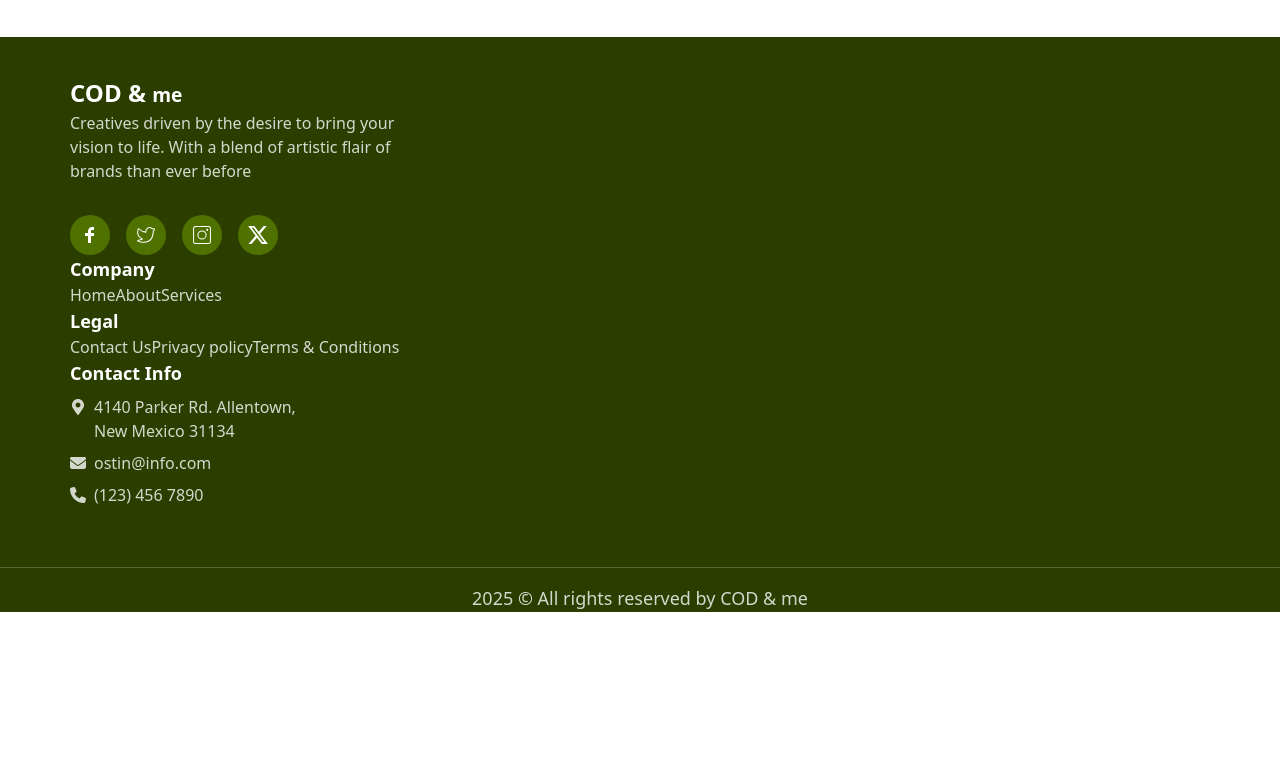
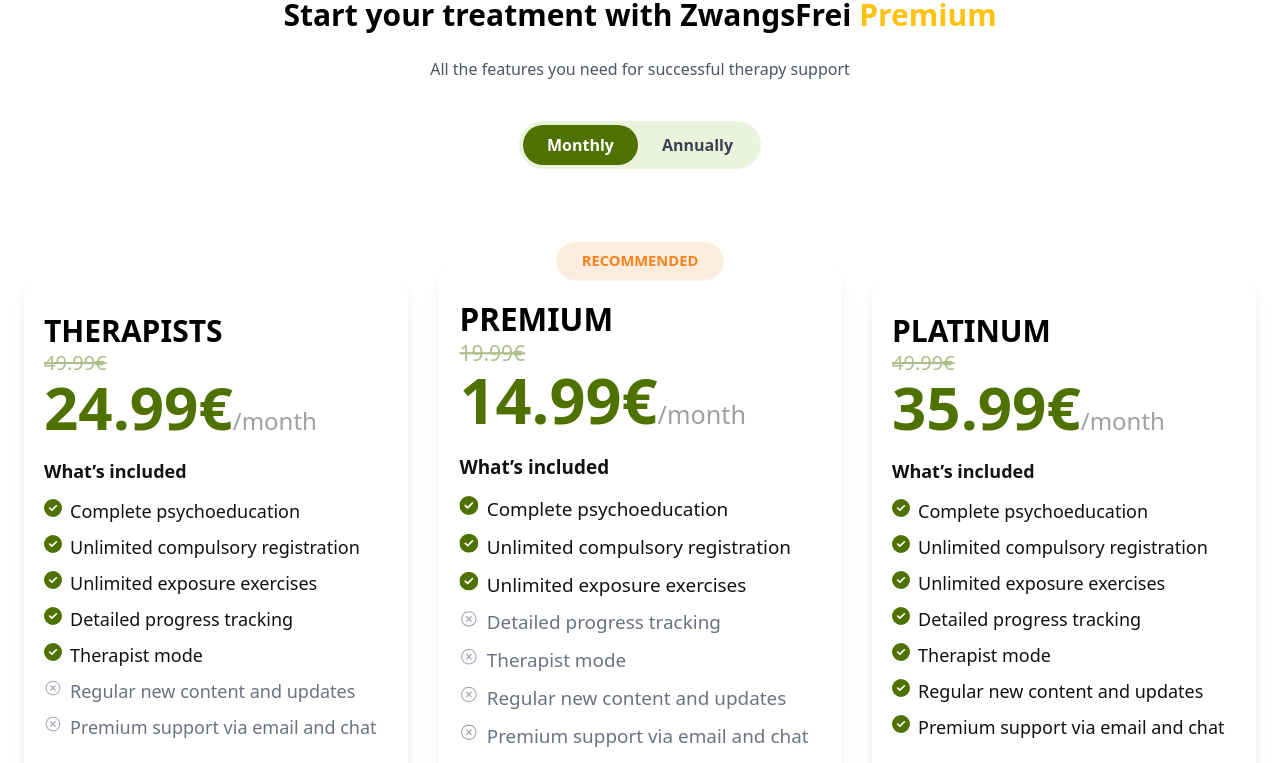
Before and after one commit to zahidulWD/Mental-health-awareness, a React (Vite) app: page / in a window 1280 px wide. Shown: the part 3680-4443 px from the top of the page. Before the commit the page ends 4292 px from the top, so only its background shows below. Built offline with nearby package versions, Linux system fonts and the light colour scheme.

Commit message:
Premium prices section complete

```diff
--- /dev/null
+++ b/public/premium.json
@@ -0,0 +1,97 @@
+{
+  "monthly": [
+    {
+      "title": "THERAPISTS",
+      "price": "24.99€",
+      "oldPrice": "49.99€",
+      "color": "#4F7100",
+      "features": [
+        "Complete psychoeducation",
+        "Unlimited compulsory registration",
+        "Unlimited exposure exercises",
+        "Detailed progress tracking",
+        "Therapist mode"
+      ],
+      "unavailable": [
+        "Regular new content and updates",
+        "Premium support via email and chat"
+      ]
+    },
+    {
+      "title": "PREMIUM",
+      "price": "14.99€",
+      "oldPrice": "19.99€",
+      "color": "#4F7100",
+      "highlight": true,
+      "features": [
+        "Complete psychoeducation",
+        "Unlimited compulsory registration",
+        "Unlimited exposure exercises"
+      ],
+      "unavailable": [
+        "Detailed progress tracking",
+        "Therapist mode",
+        "Regular new content and updates",
+        "Premium support via email and chat"
+      ]
+    },
+    {
+      "title": "PLATINUM",
+      "price": "35.99€",
+      "oldPrice": "49.99€",
+      "color": "#4F7100",
+      "features": [
+        "Complete psychoeducation",
+        "Unlimited compulsory registration",
+        "Unlimited exposure exercises",
+        "Detailed progress tracking",
+        "Therapist mode",
+        "Regular new content and updates",
+        "Premium support via email and chat"
+      ]
+    }
+  ],
+  "annually": [
+    {
+      "title": "THERAPISTS",
+      "price": "249.99€",
+      "oldPrice": "299.99€",
+      "color": "#3E5A00",
+      "features": [
+        "All Monthly benefits",
+        "12-month full access",
+        "Extra therapist tools & reports",
+        "Exclusive therapist dashboard"
+      ],
+      "unavailable": ["Priority 1-on-1 support"]
+    },
+    {
+      "title": "PREMIUM",
+      "price": "159.99€",
+      "oldPrice": "219.99€",
+      "color": "#3E5A00",
+      "highlight": true,
+      "features": [
+        "All Monthly benefits",
+        "12-month unlimited access",
+        "Access to all therapy modules",
+        "Exclusive community group",
+        "Regular content updates"
+      ],
+      "unavailable": ["Therapist dashboard access"]
+    },
+    {
+      "title": "PLATINUM",
+      "price": "299.99€",
+      "oldPrice": "399.99€",
+      "color": "#3E5A00",
+      "features": [
+        "All Premium features",
+        "Lifetime access (one-time payment)",
+        "Unlimited therapy sessions",
+        "1-on-1 Therapist Support",
+        "Priority email & chat support"
+      ]
+    }
+  ]
+}
--- a/src/index.css
+++ b/src/index.css
@@ -8,7 +8,16 @@
   .container-custom {
     @apply sm:max-w-[540px] md:max-w-[720px] lg:max-w-[960px] xl:max-w-[1220px] 2xl:max-w-[1340px] 3xl:max-w-[1520px] mx-auto px-5;
   }
+  .custon-swiper .swiper-pagination .swiper-pagination-bullet.swiper-pagination-bullet-active {
+    @apply !bg-[#FFC20F]
+  }
+
+
+
 }
+
+
+
 
 
 
--- a/src/main.jsx
+++ b/src/main.jsx
@@ -8,9 +8,9 @@
 
 import MainLayout from './layout/MainLayout.jsx';
 import Home from './pages/Home.jsx';
-import Prices from './pages/Prices.jsx';
 import Features from './pages/Features.jsx';
 import Contact from './pages/Contact.jsx';
+import PremiumSection from './pages/PremiumSection.jsx';
 const router = createBrowserRouter([
   {
     path: "/",
@@ -22,7 +22,7 @@
       },
        {
         path: "/prices",
-        element: <Prices></Prices>,
+        element: <PremiumSection></PremiumSection>,
       },
        {
         path: "/features",
--- a/src/pages/CustomersSaying.jsx
+++ b/src/pages/CustomersSaying.jsx
@@ -19,8 +19,8 @@
     <div className="py-10 bg-base-100 overflow-hidden">
       {/* Title */}
       <div className="support-content text-center mt-10 lg:mt-20">
-        <h1 className="text-xl lg:text-4xl font-bold">
-          What are Our Customers Saying
+        <h1 className="text-xl lg:text-4xl font-bold text-[#FA7054]">
+          What are Our <span className="text-[#4F7100]">Customers Saying</span>
         </h1>
         <p className="py-2 px-5 lg:py-6 max-w-2xl mx-auto text-center text-gray-600">
           Testimonials from people who manage their obsessive-compulsive
@@ -45,7 +45,7 @@
           768: { slidesPerView: 2 },
           1024: { slidesPerView: 3 },
         }}
-        className="max-w-6xl mx-auto mt-10 px-4"
+        className="custon-swiper max-w-6xl mx-auto mt-10 px-4 !pb-14"
       >
         {testimonials.map((item) => (
           <SwiperSlide key={item.id}>
--- a/src/pages/Home.jsx
+++ b/src/pages/Home.jsx
@@ -2,6 +2,7 @@
 import Hero from '../components/Hero';
 import Contact from './Contact';
 import CustomersSaying from './CustomersSaying';
+import PremiumSection from './PremiumSection';
 import ReadyToSection from './ReadyToSection';
 import Supports from './Supports';
 
@@ -11,6 +12,7 @@
             <Hero></Hero>
             <Supports></Supports>
             <CustomersSaying></CustomersSaying>
+            <PremiumSection></PremiumSection>
             {/* <ReadyToSection></ReadyToSection> */}
             {/* <Contact></Contact> */}
         </div>
--- /dev/null
+++ b/src/pages/PremiumSection.jsx
@@ -0,0 +1,143 @@
+import React, { useState, useEffect } from "react";
+import { FaLongArrowAltRight } from "react-icons/fa";
+import { FaCircleCheck } from "react-icons/fa6";
+import { IoIosCloseCircleOutline } from "react-icons/io";
+
+const PremiumSection = () => {
+  const [activeTab, setActiveTab] = useState("monthly");
+  const [data, setData] = useState({ monthly: [], annually: [] });
+  const [loading, setLoading] = useState(true);
+
+  // ✅ Fetch data from JSON
+  useEffect(() => {
+    fetch("/premium.json")
+      .then((res) => res.json())
+      .then((json) => {
+        setData(json);
+        setLoading(false);
+      })
+      .catch((err) => console.error("Error loading data:", err));
+  }, []);
+
+  if (loading) {
+    return <p className="text-center py-20 text-gray-500">Loading plans...</p>;
+  }
+
+  return (
+    <div className="py-4 bg-base-100">
+      <div className="container mx-auto px-4">
+        {/* Title */}
+        <div className="text-center mb-10 mt-4 lg:mt-20">
+          <h1 className="text-2xl lg:text-3xl font-bold text-center">
+            Start your treatment with ZwangsFrei{" "}
+            <span className="text-[#FFC20F]">Premium</span>
+          </h1>
+          <p className="py-2 px-5 lg:py-6 max-w-2xl mx-auto text-gray-600 text-center">
+            All the features you need for successful therapy support
+          </p>
+
+          {/* Tab Buttons */}
+          <div className="inline-flex bg-[#ECF3DD] p-1 rounded-full mt-4">
+            <button
+              onClick={() => setActiveTab("monthly")}
+              className={`px-6 py-2 rounded-full font-semibold transition-all duration-300 ${
+                activeTab === "monthly"
+                  ? "bg-[#4F7100] text-white"
+                  : "text-gray-700 hover:bg-gray-300"
+              }`}
+            >
+              Monthly
+            </button>
+            <button
+              onClick={() => setActiveTab("annually")}
+              className={`px-6 py-2 rounded-full font-semibold transition-all duration-300 ${
+                activeTab === "annually"
+                  ? "bg-[#4F7100] text-white"
+                  : "text-gray-700 hover:bg-gray-300"
+              }`}
+            >
+              Annually
+            </button>
+          </div>
+        </div>
+
+        {/* Cards Section */}
+        <div className="grid gap-6 sm:grid-cols-1 md:grid-cols-2 lg:grid-cols-3 justify-items-center">
+          {data[activeTab].map((plan, index) => (
+            <Card key={index} {...plan} activeTab={activeTab} />
+          ))}
+        </div>
+      </div>
+    </div>
+  );
+};
+
+// Card Component
+const Card = ({
+  title,
+  price,
+  oldPrice,
+  color,
+  features,
+  unavailable,
+  highlight,
+  activeTab,
+}) => {
+  return (
+    <div
+      className={`card w-full sm:w-[90%] md:w-[80%] lg:w-96 bg-white shadow-lg rounded-3xl transition-all duration-300 mt-16 container-custom ${
+        highlight ? "shadow-2xl scale-105" : ""
+      }`}
+    >
+      <div className="card-body pt-10">
+        {highlight && (
+          <span className="absolute -top-4 left-1/2 -translate-x-1/2 bg-[#F09E5433]/20 text-[#F5841E] font-semibold px-6 py-2 rounded-3xl text-sm shadow-sm">
+            RECOMMENDED
+          </span>
+        )}
+        <h2 className="text-3xl font-bold uppercase">{title}</h2>
+        <div>
+          <small className="text-[#AEBE8A] text-xl font-medium line-through">
+            {oldPrice}
+          </small>
+          <h1 className="text-4xl lg:text-6xl font-bold" style={{ color }}>
+            {price}
+            <small className="text-2xl text-[#12121266]/40 font-medium">
+              {activeTab === "monthly" ? "/month" : "/year"}
+            </small>
+          </h1>
+        </div>
+
+        <h3 className="text-lg font-bold mt-5 text-[#121212]">
+          What’s included
+        </h3>
+
+        <ul className="mt-3 flex flex-col gap-2">
+          {features?.map((f, i) => (
+            <li key={i} className="flex items-start gap-2 text-left">
+              <FaCircleCheck className="text-[#4F7100] text-lg flex-shrink-0 mt-[2px]" />
+              <span className="text-[#121212] lg:text-lg">{f}</span>
+            </li>
+          ))}
+          {unavailable?.map((f, i) => (
+            <li key={i} className="flex items-start gap-2 text-left">
+              <IoIosCloseCircleOutline className="text-gray-400 text-lg flex-shrink-0 mt-[2px]" />
+              <span className="text-gray-500 lg:text-lg">{f}</span>
+            </li>
+          ))}
+        </ul>
+
+        <div className="mt-6">
+          <a className="btn bg-transparent border border-[#4F7100] hover:bg-[#4F7100] text-black hover:text-white rounded-3xl font-semibold px-6 py-3 flex items-center text-base transition">
+            Try it for free <FaLongArrowAltRight className="ml-2 mt-[2px]" />
+          </a>
+          <p className="text-center text-gray-500 mt-2 text-sm">
+            No credit card required for trial period
+          </p>
+        </div>
+      </div>
+    </div>
+  );
+};
+
+export default PremiumSection;
--- a/src/pages/Prices.jsx
+++ b/src/pages/Prices.jsx
@@ -2,8 +2,8 @@
 
 const Prices = () => {
     return (
-        <div className='container-custom'>
-            <h1>Prices Section</h1>
+        <div>
+
         </div>
     );
 };
```
